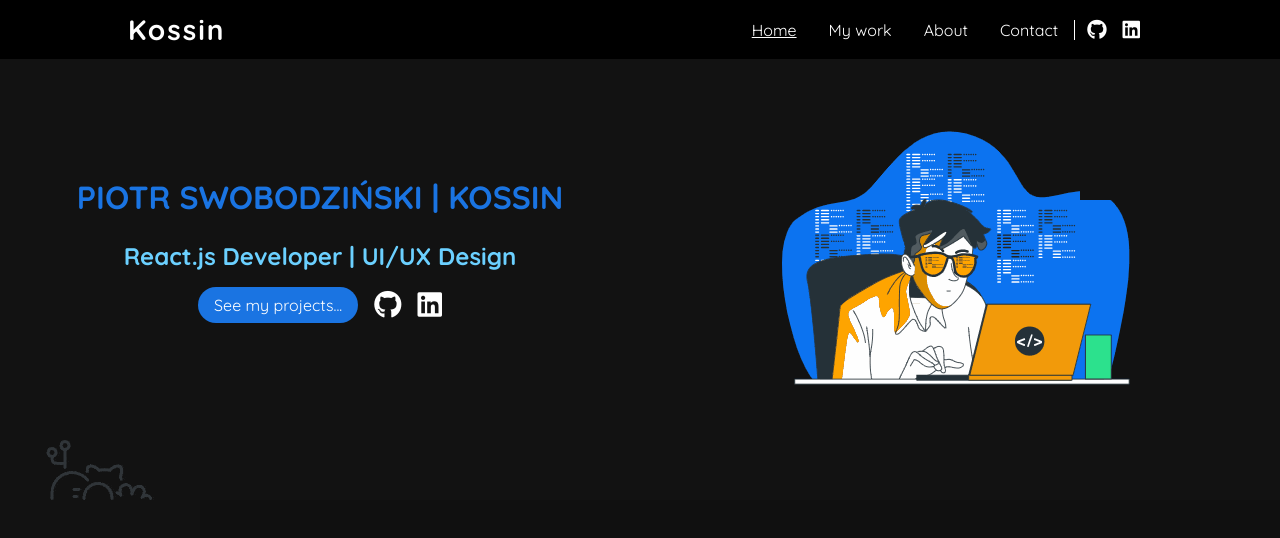
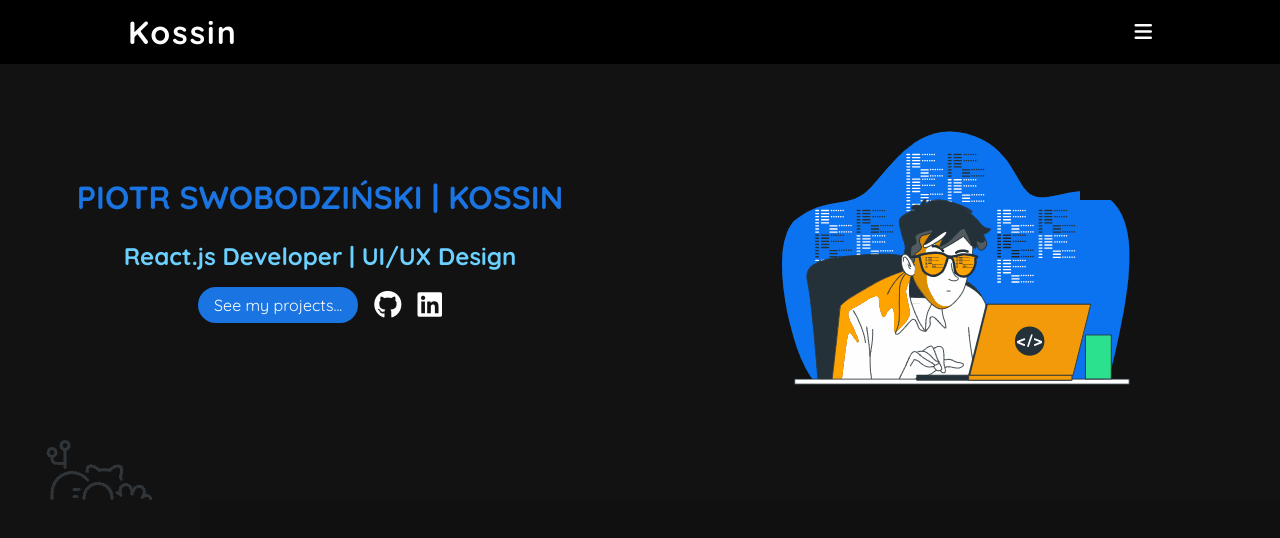
Before and after one commit to Kossin1337/Portfolio, a React (Create React App) app: page / in a window 1280 px wide. Shown: the top 538 px of the page. Built offline with nearby package versions, Linux system fonts and the light colour scheme.

Commit message:
Mobile responsive Navigation

```diff
--- a/src/components/Navigation/Navigation.css
+++ b/src/components/Navigation/Navigation.css
@@ -41,8 +41,7 @@
 }
 
 .nav-menu a.active {
-  /* color: blue; */
-  text-decoration: underline;
+  color: var(--light-special);
 }
 
 .nav-item {
@@ -86,13 +85,13 @@
 
 .mobile-menu {
   cursor: pointer;
+  font-size: 1.25rem;
   display: none;
   visibility: none;
-  font-size: 1.25rem;
 }
 
 /* MEDIA QUERIES */
-@media (max-width: 700px) {
+@media (max-width: 1700px) {
   .nav-icons {
     border: none;
   }
@@ -101,10 +100,11 @@
     width: 100%;
     display: flex;
     justify-content: space-between;
+    align-items: center;
   }
 
   .mobile-menu {
-    display: block;
+    display: flex;
   }
 
   .mobile-inactive {
@@ -121,10 +121,8 @@
 
   .nav-menu {
     background-color: #000;
-    position: absolute;
     width: 100%;
     flex-direction: column;
-    margin-top: 2rem;
     z-index: 2;
   }
 
```
